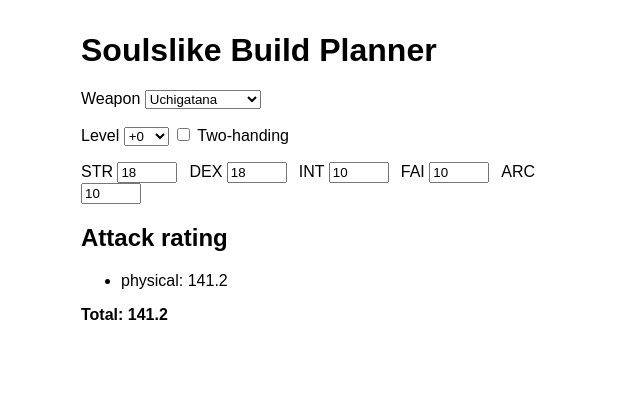
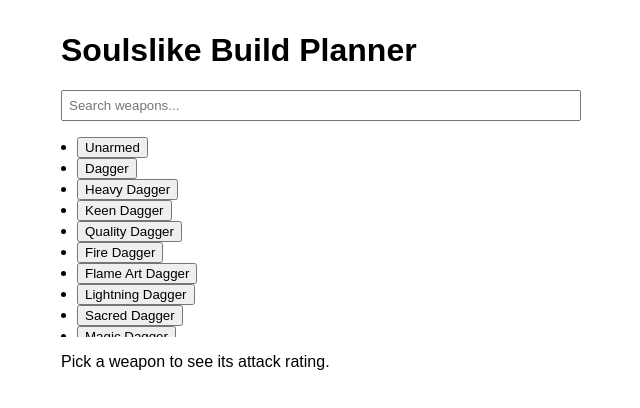
Before and after one commit to Raed-Jani/soulslike-build-planner, a React (Vite) app: page / in a window 1280 px wide. Shown: the top 408 px of the page, without its empty margins (319-959 px from the left). Built offline with nearby package versions, Linux system fonts and the light colour scheme.

Commit message:
Load all weapons, add search picker and requirement warnings

```diff
--- a/src/calculateAR.ts
+++ b/src/calculateAR.ts
@@ -1,11 +1,10 @@
 import { allDamageTypes, type DamageType, type Weapon } from "./weapon";
 import { allAttributes, type Attributes } from "./attributes";
-
 const INEFFECTIVE_PENALTY = 0.4;
 
 // weaponType numbers read from the game data: light bows 50, bows 51, greatbows 53,
 // ballistae 56. These can only be used two-handed.
-const ALWAYS_TWO_HANDED = [50, 51, 53, 56];
+export const ALWAYS_TWO_HANDED = [50, 51, 53, 56];
 
 export type AttackResult = Partial<Record<DamageType, number>>;
 
--- a/src/ui/App.tsx
+++ b/src/ui/App.tsx
@@ -1,43 +1,84 @@
-import { useState } from "react";
-import { calculateAR, totalAR } from "../calculateAR";
-import { weapons } from "../data/weapons";
-import { allDamageTypes } from "../weapon";
+import { useEffect, useMemo, useState } from "react";
+import { adjustForTwoHanding, ALWAYS_TWO_HANDED, calculateAR } from "../calculateAR";
+import { makeBuilder } from "../engine/buildWeapon";
+import { allDamageTypes, type Weapon } from "../weapon";
 import type { Attributes } from "../attributes";
+import { loadRegulation } from "./loadRegulation";
 
 const STAT_FIELDS = ["str", "dex", "int", "fai", "arc"] as const;
 
+// staves (57), seals (61) and torches (87): their value is spell scaling, which v1 doesn't model
+const HIDDEN_TYPES = [57, 61, 87];
+
 export default function App() {
-  const [weaponName, setWeaponName] = useState(weapons[0].name);
+  const [data, setData] = useState<any>(null);
+  const [error, setError] = useState<string | null>(null);
+  const [query, setQuery] = useState("");
+  const [selected, setSelected] = useState<number | null>(null); // index into data.weapons
   const [level, setLevel] = useState(0);
   const [twoHanding, setTwoHanding] = useState(false);
   const [stats, setStats] = useState<Attributes>({
     vig: 20, mnd: 10, end: 20, str: 18, dex: 18, int: 10, fai: 10, arc: 10,
   });
 
-  // derived values: computed from the state above, not stored as state
-  const weapon = weapons.find((w) => w.name === weaponName)!;
-  const maxLevel = weapon.attack.length - 1;
-  const safeLevel = Math.min(level, maxLevel);
-  const result = calculateAR(weapon, stats, safeLevel, twoHanding);
+  // load the data once, when the page opens
+  useEffect(() => {
+    loadRegulation()
+      .then(setData)
+      .catch((e) => setError(String(e.message ?? e)));
+  }, []);
+
+  const build = useMemo(() => (data ? makeBuilder(data) : null), [data]);
+
+  // first 50 weapons whose name contains the search text
+  const matches = useMemo(() => {
+    if (!data) return [];
+    const q = query.trim().toLowerCase();
+    const found: { index: number; name: string }[] = [];
+    for (let i = 0; i < data.weapons.length && found.length < 50; i++) {
+      const w = data.weapons[i];
+      if (HIDDEN_TYPES.includes(w.weaponType)) continue;
+      if (q === "" || w.name.toLowerCase().includes(q)) found.push({ index: i, name: w.name });
+    }
+    return found;
+  }, [data, query]);
+
+  // the selected weapon, built on demand
+  const weapon = useMemo(() => {
+    if (!data || !build || selected === null) return null;
+    return build(data.weapons[selected]) as unknown as Weapon;
+  }, [data, build, selected]);
 
   function setStat(stat: (typeof STAT_FIELDS)[number], value: string) {
     const n = Math.min(99, Math.max(1, Number(value) || 1));
     setStats({ ...stats, [stat]: n });
   }
 
-  return (
-    <main style={{ maxWidth: 480, margin: "2rem auto", fontFamily: "sans-serif" }}>
-      <h1>Soulslike Build Planner</h1>
+  if (error) return <p>Something went wrong: {error}</p>;
+  if (!data) return <p>Loading weapon data...</p>;
 
-      <label>
-        Weapon{" "}
-        <select value={weaponName} onChange={(e) => setWeaponName(e.target.value)}>
-          {weapons.map((w) => (
-            <option key={w.name} value={w.name}>{w.name}</option>
-          ))}
-        </select>
-      </label>
+  // values derived from the selected weapon and the inputs
+  let details = null;
+  if (weapon) {
+    const maxLevel = weapon.attack.length - 1;
+    const safeLevel = Math.min(level, maxLevel);
+    const alwaysTwoHanded =
+      weapon.weaponType !== undefined && ALWAYS_TWO_HANDED.includes(weapon.weaponType);
+    const effective = adjustForTwoHanding(weapon, stats, twoHanding);
+    const unmet = Object.entries(weapon.requirements).filter(
+      ([stat, req]) => effective[stat as keyof Attributes] < (req ?? 0)
+    );
 
+    const result = calculateAR(weapon, stats, safeLevel, twoHanding);
+    // like the game: round each damage type down, then add them up
+    const rows = allDamageTypes
+      .filter((type) => result[type] !== undefined)
+      .map((type) => [type, Math.floor(result[type]!)] as const);
+    const total = rows.reduce((sum, [, value]) => sum + value, 0);
+
+    details = (
+      <>
+        <h2>{weapon.name}</h2>
         <p>
           <label>
             Level{" "}
@@ -50,10 +91,13 @@ export default function App() {
           <label>
             <input
               type="checkbox"
-            checked={twoHanding}
+              checked={alwaysTwoHanded || twoHanding}
+              disabled={alwaysTwoHanded || weapon.paired}
               onChange={(e) => setTwoHanding(e.target.checked)}
             />{" "}
             Two-handing
+            {alwaysTwoHanded && " (always)"}
+            {weapon.paired && " (no bonus for paired weapons)"}
           </label>
         </p>
 
@@ -73,15 +117,50 @@ export default function App() {
           ))}
         </p>
 
-      <h2>Attack rating</h2>
+        {unmet.length > 0 && (
+          <p>
+            Requirement not met: {unmet.map(([stat, req]) => `${stat.toUpperCase()} ${req}`).join(", ")}
+            . Damage is reduced for the types that scale with it.
+          </p>
+        )}
+
+        <h3>Attack rating</h3>
         <ul>
-        {allDamageTypes.map((type) =>
-          result[type] === undefined ? null : (
-            <li key={type}>{type}: {result[type]!.toFixed(1)}</li>
-          )
-        )}
+          {rows.map(([type, value]) => (
+            <li key={type}>{type}: {value}</li>
+          ))}
         </ul>
-      <strong>Total: {totalAR(result).toFixed(1)}</strong>
+        <strong>Total: {total}</strong>
+      </>
+    );
+  }
+
+  return (
+    <main style={{ maxWidth: 520, margin: "2rem auto", fontFamily: "sans-serif" }}>
+      <h1>Soulslike Build Planner</h1>
+
+      <input
+        type="search"
+        placeholder="Search weapons..."
+        value={query}
+        onChange={(e) => setQuery(e.target.value)}
+        style={{ width: "100%", padding: 6 }}
+      />
+      <ul style={{ maxHeight: 200, overflowY: "auto", paddingLeft: 16 }}>
+        {matches.map((m) => (
+          <li key={m.index}>
+            <button
+              onClick={() => setSelected(m.index)}
+              style={{ fontWeight: m.index === selected ? "bold" : "normal" }}
+            >
+              {m.name}
+            </button>
+          </li>
+        ))}
+        {matches.length === 0 && <li>No weapons match.</li>}
+      </ul>
+
+      {details ?? <p>Pick a weapon to see its attack rating.</p>}
     </main>
   );
 }
--- /dev/null
+++ b/src/ui/loadRegulation.ts
@@ -0,0 +1,15 @@
+// Fetches the weapon data once and remembers it.
+let cache: Promise<any> | null = null;
+
+export function loadRegulation(): Promise<any> {
+  cache ??= fetch(`${import.meta.env.BASE_URL}data/regulation-vanilla-v1.17.json`)
+    .then((r) => {
+      if (!r.ok) throw new Error(`Could not load weapon data (${r.status})`);
+      return r.json();
+    })
+    .catch((e) => {
+      cache = null; // allow a retry after a failure
+      throw e;
+    });
+  return cache;
+}
--- a/tsconfig.json
+++ b/tsconfig.json
@@ -10,5 +10,6 @@
     "noEmit": true,
     "types": ["node", "vite/client"]
   },
-  "include": ["src", "scripts"]
+  "include": ["src", "scripts"],
+  "exclude": ["scripts/compareAll.ts"]
 }
```
Lines whose indentation alone changed are shown as unchanged.
